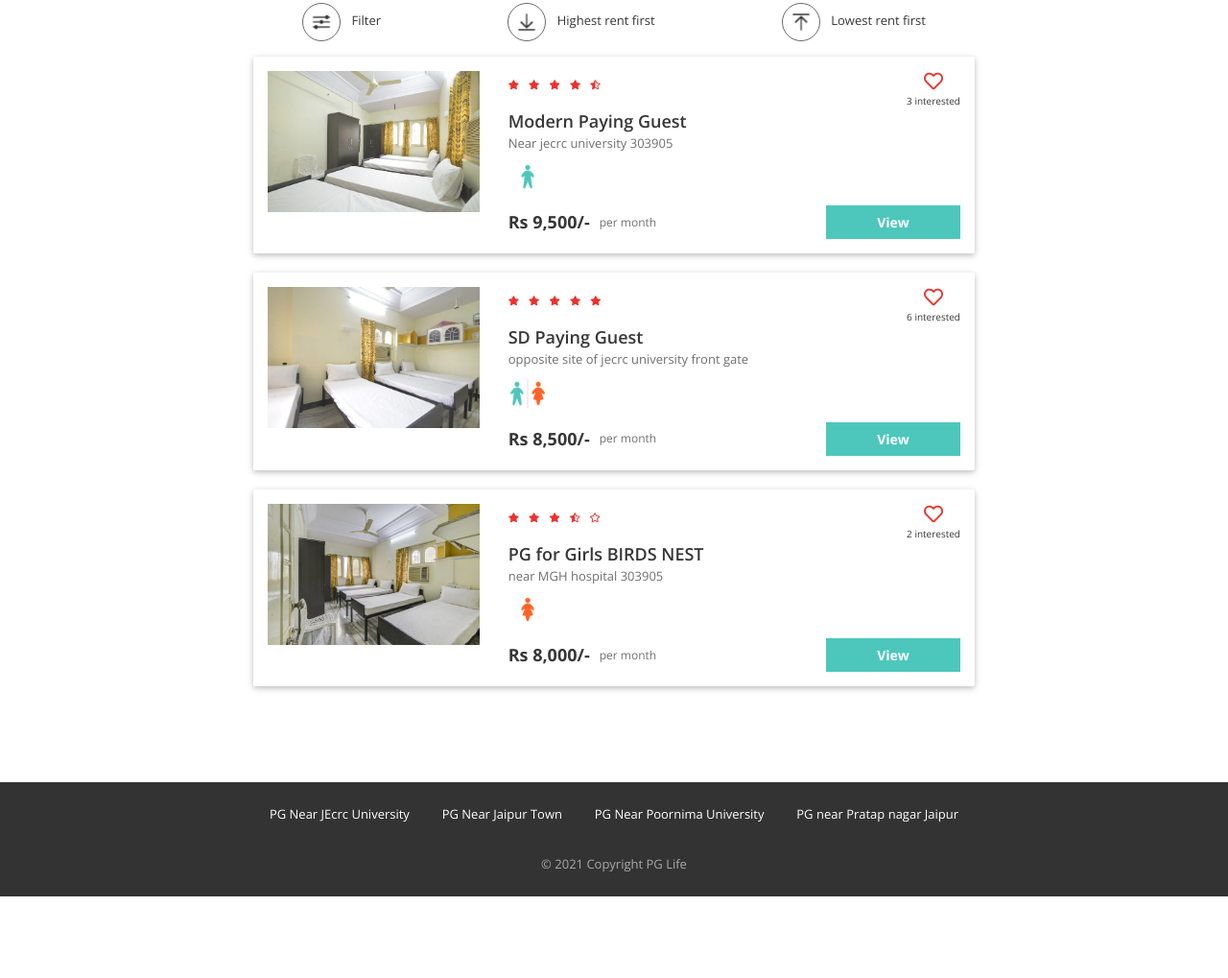
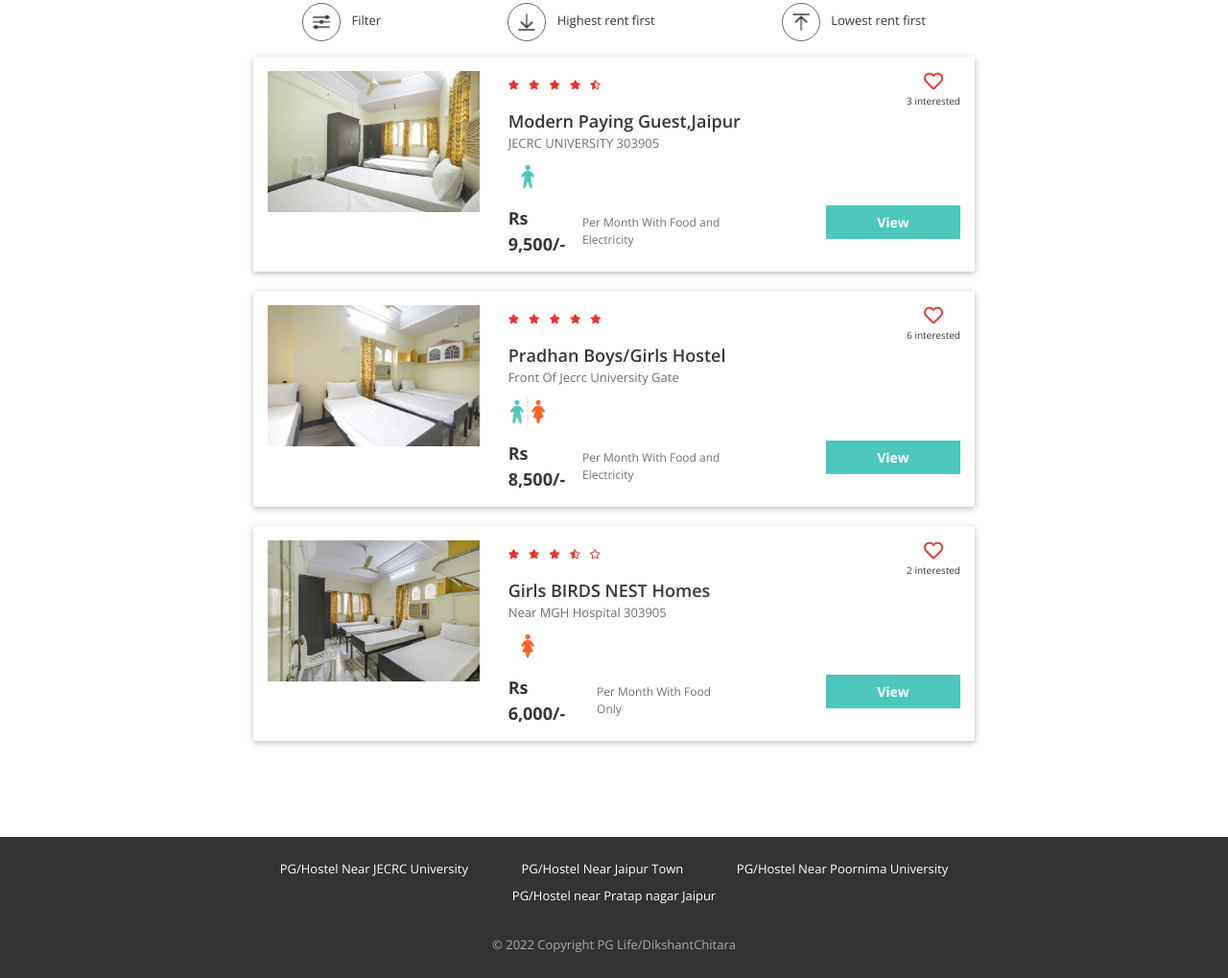
Before and after one commit to dikshantchitara/PGLIFE-STYLE, a plain HTML site: page pglife/index.html in a window 1280 px wide. Shown: the part 179-1198 px from the top of the page at 96% size. Before the commit the page ends 1113 px from the top, so only its background shows below. Drawn offline with nearby package versions, Linux system fonts and the light colour scheme.

Commit message:
Update index.html

```diff
--- a/pglife/index.html
+++ b/pglife/index.html
@@ -90,8 +90,8 @@
                     </div>
                 </div>
                 <div class="detail-container">
-                    <div class="property-name">Modern Paying Guest</div>
-                    <div class="property-address">Near jecrc university 303905</div>
+                    <div class="property-name">Modern Paying Guest,Jaipur</div>
+                    <div class="property-address">JECRC UNIVERSITY 303905</div>
                     <div class="property-gender">
                         <img src="img/male.png" />
                     </div>
@@ -99,7 +99,7 @@
                 <div class="row no-gutters">
                     <div class="rent-container col-6">
                         <div class="rent">Rs 9,500/-</div>
-                        <div class="rent-unit">per month</div>
+                        <div class="rent-unit">Per Month With Food and Electricity</div>
                     </div>
                     <div class="button-container col-6">
                         <a href="property_detail.html" class="btn btn-primary">View</a>
@@ -127,8 +127,8 @@
                     </div>
                 </div>
                 <div class="detail-container">
-                    <div class="property-name">SD Paying Guest</div>
-                    <div class="property-address">opposite site of jecrc university front gate</div>
+                    <div class="property-name">Pradhan Boys/Girls Hostel</div>
+                    <div class="property-address">Front Of Jecrc University Gate</div>
                     <div class="property-gender">
                         <img src="img/unisex.png" />
                     </div>
@@ -136,7 +136,7 @@
                 <div class="row no-gutters">
                     <div class="rent-container col-6">
                         <div class="rent">Rs 8,500/-</div>
-                        <div class="rent-unit">per month</div>
+                        <div class="rent-unit">Per Month With Food and Electricity</div>
                     </div>
                     <div class="button-container col-6">
                         <a href="property_detail.html" class="btn btn-primary">View</a>
@@ -164,16 +164,16 @@
                     </div>
                 </div>
                 <div class="detail-container">
-                    <div class="property-name">PG for Girls BIRDS NEST </div>
-                    <div class="property-address">near MGH hospital 303905</div>
+                    <div class="property-name">Girls BIRDS NEST Homes</div>
+                    <div class="property-address">Near MGH Hospital 303905</div>
                     <div class="property-gender">
                         <img src="img/female.png" />
                     </div>
                 </div>
                 <div class="row no-gutters">
                     <div class="rent-container col-6">
-                        <div class="rent">Rs 8,000/-</div>
-                        <div class="rent-unit">per month</div>
+                        <div class="rent">Rs 6,000/-</div>
+                        <div class="rent-unit">Per Month With Food Only</div>
                     </div>
                     <div class="button-container col-6">
                         <a href="property_detail.html" class="btn btn-primary">View</a>
@@ -352,19 +352,19 @@
         <div class="page-container footer-container">
             <div class="footer-cities">
                 <div class="footer-city">
-                    <a href="property_list.html">PG Near JEcrc University</a>
+                    <a href="property_list.html">PG/Hostel Near JECRC University</a>
                 </div>
                 <div class="footer-city">
-                    <a href="property_list.html">PG Near Jaipur Town</a>
+                    <a href="property_list.html">PG/Hostel Near Jaipur Town</a>
                 </div>
                 <div class="footer-city">
-                    <a href="property_list.html">PG Near Poornima University</a>
+                    <a href="property_list.html">PG/Hostel Near Poornima University</a>
                 </div>
                 <div class="footer-city">
-                    <a href="property_list.html">PG near Pratap nagar Jaipur</a>
+                    <a href="property_list.html">PG/Hostel near Pratap nagar Jaipur</a>
                 </div>
             </div>
-            <div class="footer-copyright">© 2021 Copyright PG Life </div>
+            <div class="footer-copyright">© 2022 Copyright PG Life/DikshantChitara </div>
         </div>
     </div>
 
```
